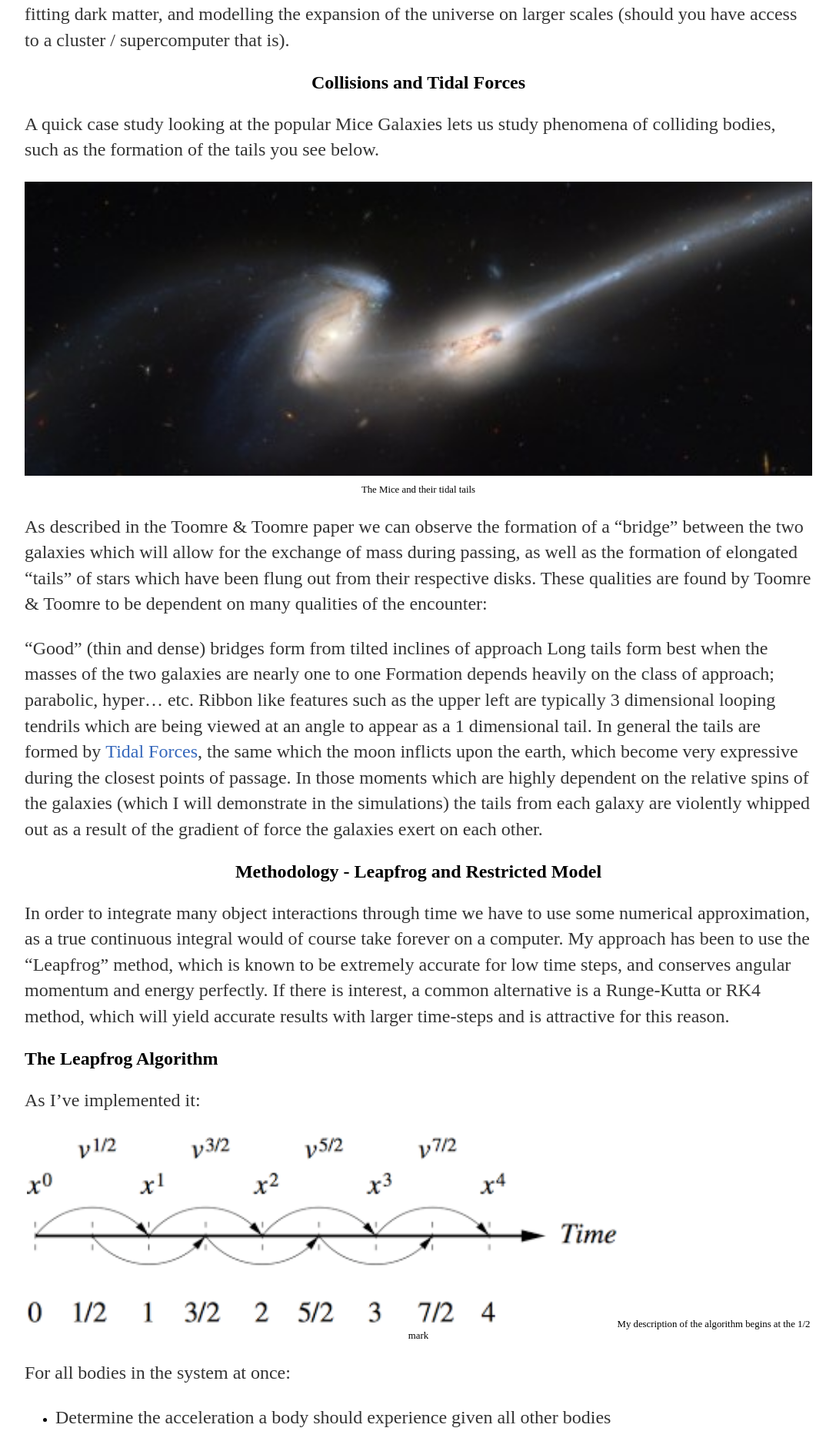
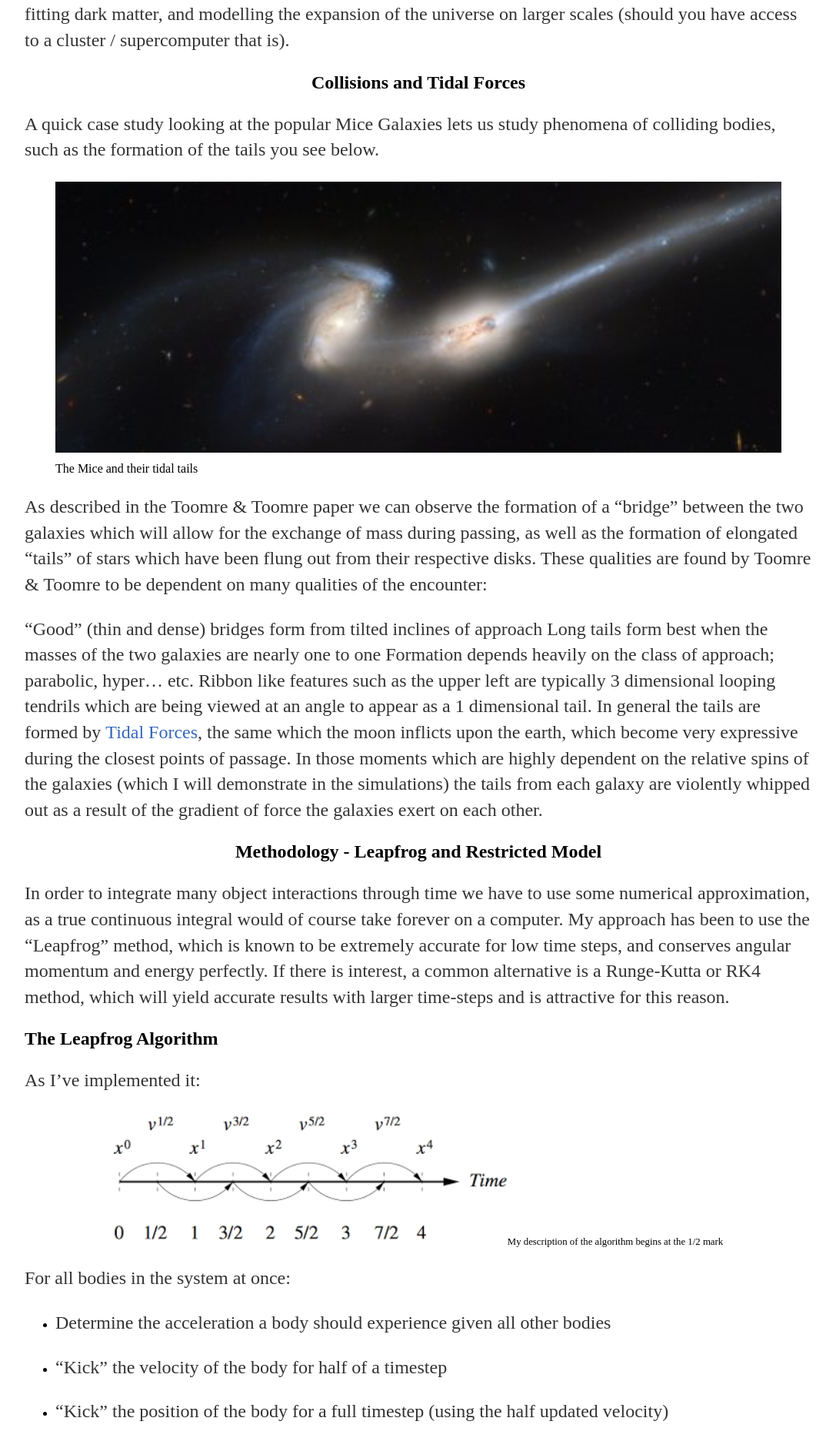
Before and after one commit to Kyle-Lewis/Kyle-Lewis.github.io, a Jekyll site: the page built from _posts/2017-02-07-Restricted-Galaxy-Simulations.md, in a window 1280 px wide. Shown: the part 533-2414 px from the top of the page at 77% size, without its empty margins (96-1183 px from the left). Built offline with Jekyll 4.4.1, drawn with Linux system fonts in a browser that asks for light colours.

Commit message:
script update

```diff
--- a/_posts/2017-02-07-Restricted-Galaxy-Simulations.md
+++ b/_posts/2017-02-07-Restricted-Galaxy-Simulations.md
@@ -19,9 +19,10 @@ Motivation for these and further computational approaches in astrophysics is qui
 
 A quick case study looking at the popular Mice Galaxies lets us study phenomena of colliding bodies, such as the formation of the tails you see below.
 
-
-<div style="width:image width px; font-size:80%; text-align:center;"><img src="{{site.baseurl}}/images/mice.jpeg" style="padding-bottom:0.5em; width:100%" />The Mice and their tidal tails</div>
-
+<figure>
+	<img src="{{site.baseurl}}/images/mice.jpeg" style="padding-bottom:0.5em; width:100%" />
+	<figcaption>The Mice and their tidal tails</figcaption>
+</figure>
 
 As described in the Toomre & Toomre paper we can observe the formation of a "bridge" between the two galaxies which will allow for the exchange of mass during passing, as well as the formation of elongated "tails" of stars which have been flung out from their respective disks. These qualities are found by Toomre & Toomre to be dependent on many qualities of the encounter:
 
@@ -39,7 +40,7 @@ In order to integrate many object interactions through time we have to use some
 
 As I've implemented it:
 
-<div style="width:image width px; font-size:80%; text-align:center;"><img src="{{site.baseurl}}/images/leapfrog.png" style="padding-bottom:0.5em; width:75%" />My description of the algorithm begins at the 1/2 mark
+<div style="width:image width px; font-size:80%; text-align:center;"><img src="{{site.baseurl}}/images/leapfrog.png" style="padding-bottom:0.5em; width:50%" />My description of the algorithm begins at the 1/2 mark
 </div>
 
 For all bodies in the system at once:
```
